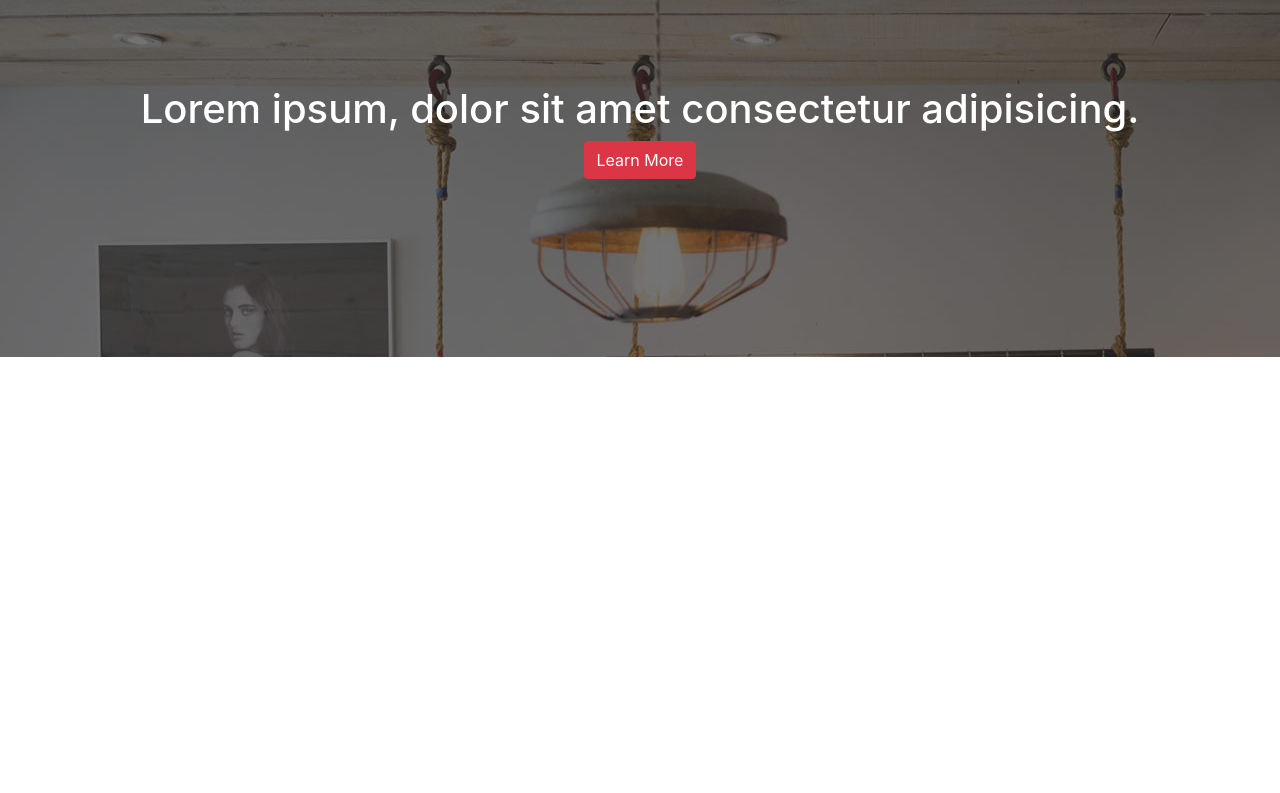
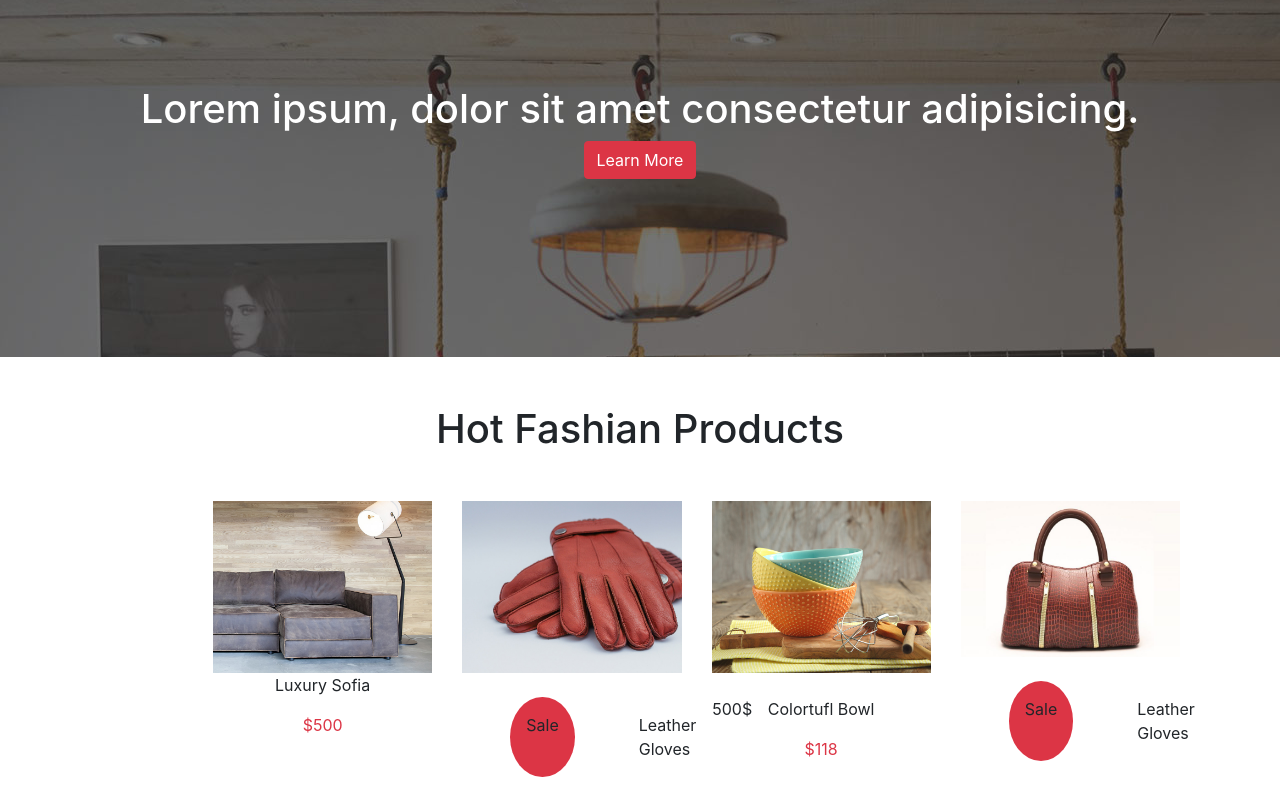
Before and after one commit to Abdellah-Mounajaik/cs_emporium_js_16, a website: page index.html in a window 1280 px wide. Shown: the part 2238-3031 px from the top of the page. Before the commit the page ends 2595 px from the top, so only its background shows below. Drawn offline with Linux system fonts and the light colour scheme.

Commit message:
section5_fini

```diff
--- a/index.html
+++ b/index.html
@@ -148,7 +148,7 @@
         </div>
     </section>
     <section class="img4">
-        <div class=" container">
+        <div class="container">
             <div class="row">
                 <div class="col-12">
                     <h1 class="t-imgs4">Lorem ipsum, dolor sit amet consectetur adipisicing.</h1>
@@ -159,6 +159,49 @@
             </div>
         </div>
     </section>
+    <section class="mt-5">
+        <div class="text-center mb-5">
+            <h1>Hot Fashian Products</h1>
+        </div>
+        <div class="caroussel container">
+            <div class="col-3">
+                <img class="imgcar" src="./public/img/products_mini/product-modern-sofa.jpg" alt="">
+                <p class="text-center">Luxury Sofia</p>
+                <p class="text-center text-danger">$500</p>
+            </div>
+            <div class="col-3">
+                <img class="imgcar" src="./public/img/products_mini/product-gloves.jpg" alt="">
+                <div class="d-flex mt-4">
+                    <p class="rounded-circle text-center ml-5 p-3 bg-danger">Sale</p>
+                    <p class="ml-5 p-3">Leather Gloves</p>
+                    <p class="prix">500$</p>
+                </div>
+            </div>
+            <div class="col-3">
+                <img class="imgcar" src="./public/img/products_mini/product-cups.jpg" alt="">
+                <p class="text-center mt-4">Colortufl Bowl</p>
+                <p class="text-center text-danger">$118</p>
+            </div>
+            <div class="col-3">
+                <img class="imgcar" src="./public/img/products/product-bag-700x500.jpg" alt="">
+                <div class="d-flex mt-4">
+                    <p class="rounded-circle text-center ml-5 p-3 bg-danger">Sale</p>
+                    <p class="ml-5 p-3">Leather Gloves</p>
+                    <p class="prix">500$</p>
+                </div>
+            </div>
+            <div class="col-3">
+                <img class="imgcar" src="./public/img/products/product-jacket-700x500.jpg" alt="">
+                <p class="text-center mt-4">Colortufl Bowl</p>
+                <p class="text-center text-danger">$118</p>
+            </div>
+            <div class="col-3">
+                <img class="imgcar" src="./public/img/products/product-tshitr-700x500.jpg" alt="">
+                <p class="text-center mt-4">Colortufl Bowl</p>
+                <p class="text-center text-danger">$118</p>
+            </div>
+        </div>
+    </section>
     <script src="./public/js/main.js"></script>
 </body>
 
--- a/src/sass/module/_corps.sass
+++ b/src/sass/module/_corps.sass
@@ -29,3 +29,9 @@
     color: white
     justify-content: center
     display: flex
+.caroussel
+    display: flex
+    padding-left: 10%
+    overflow: hidden
+.imgcar
+    max-width: 100%
```
Also changed, not shown: public/css/style.css, 1 other file.
